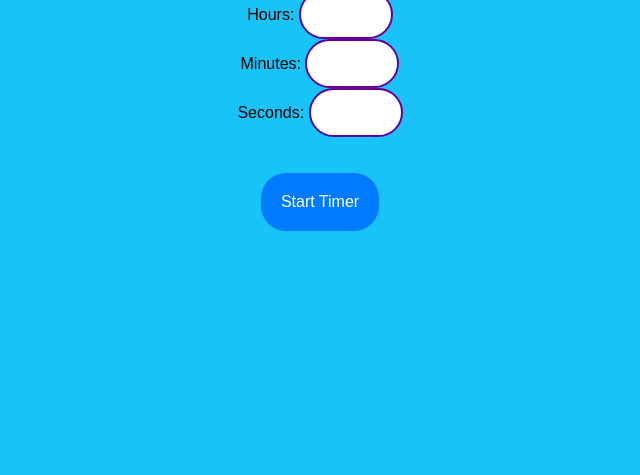
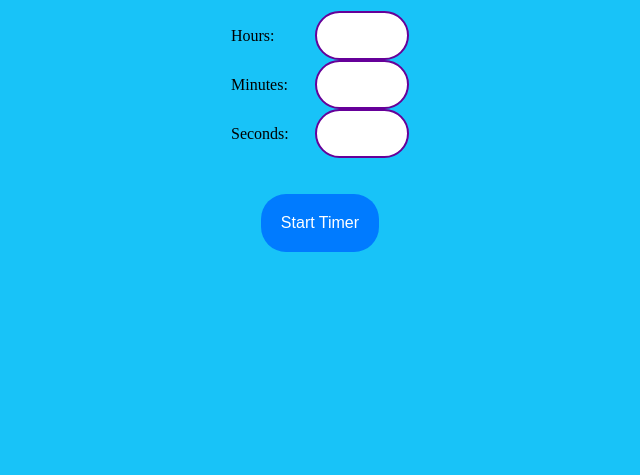
Before and after one commit to MunjetiSaiTeja/internCountdown, a plain HTML site: page index.html in a window 1280 px wide. Shown: the part 325-800 px from the top of the page, without its empty margins (320-960 px from the left). Drawn offline with Linux system fonts and the light colour scheme.

Commit message:
styles.css

```diff
--- a/styles.css
+++ b/styles.css
@@ -1,5 +1,5 @@
 body {
-    font-family: Arial, sans-serif;
+    font-family: Times New Roman,serif;
     display: flex;
     justify-content: center;
     align-items: center;
@@ -7,10 +7,33 @@ body {
     margin: 0;
     background-color: #18C3F8;
 }
+.container {
+        text-align: center;
+        margin-top: 50px; /* Adjust margin as needed */
+    }
 
-.container {
-    text-align: center;
-}
+    form {
+        display: inline-block;
+        text-align: left;
+    }
+
+    form div {
+        margin-bottom: 10px;
+    }
+
+    label {
+        display: inline-block;
+        width: 80px; /* Adjust width as needed */
+    }
+
+    input[type="number"] {
+        width: 50px; /* Adjust width as needed */
+    }
+
+    button {
+        display: block;
+        margin: 0 auto;
+    }
 
 .time-options {
     margin-bottom: 20px;
@@ -57,7 +80,7 @@ button:hover {
     width: 50px;
     height: 5px;
     font-size: 16px;
-    animation: backgroundAnimation 5s infinite;
+    text-align: center;
 }
 #minutes{
     border-radius: 25px;
@@ -65,6 +88,7 @@ button:hover {
     padding: 20px;
     width: 50px;
     height: 5px;
+    text-align: center;
     font-size: 16px;
 }
 #seconds{
@@ -73,11 +97,12 @@ button:hover {
     padding: 20px;
     width: 50px;
     height: 5px;
+    text-align: center;
     font-size: 16px;
 }
 #h1 {
     margin-top: 0; /* Remove default margin */
-    animation: slideIn 1s cubic-bezier(0.25, 0.1, 0.25, 1) forwards;
+    animation: slideIn 3s cubic-bezier(0.25, 0.1, 0.25, 1) forwards;
     opacity: 0;
     font-size: 40px;
     transform: translateY(-50px);
@@ -95,7 +120,7 @@ button:hover {
 }
 #stbtn{
     margin-top: 0; /* Remove default margin */
-    animation: slideIn2 1s cubic-bezier(0.25, 0.1, 0.25, 1) forwards;
+    animation: slideIn2 4s cubic-bezier(0.25, 0.1, 0.25, 1) forwards;
     opacity: 0;
     border-radius: 25px;
     padding:20px 20px;
```
